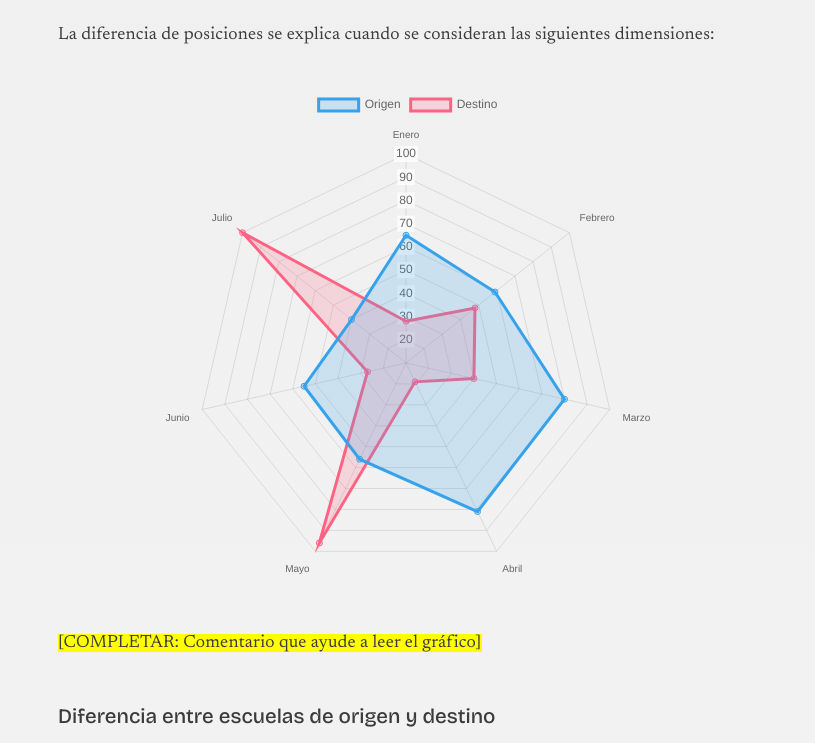
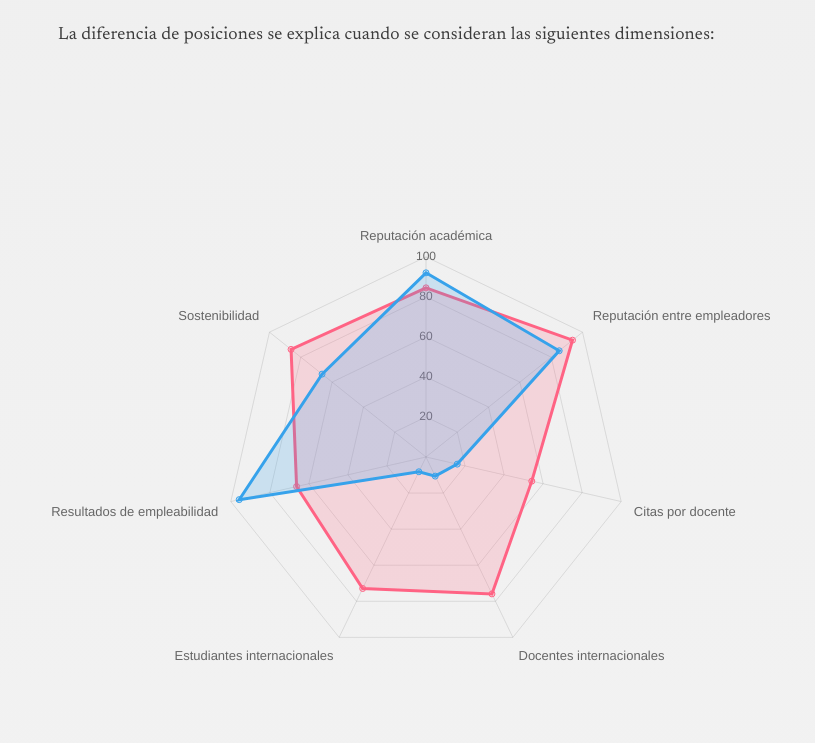
Before and after one commit to violeta-fer/clase-13, a plain HTML site: page index.html in a window 1280 px wide. Shown: the part 2231-2974 px from the top of the page, without its empty margins (232-1047 px from the left). Drawn offline with nearby package versions, Linux system fonts and the light colour scheme.

Commit message:
Add files via upload

```diff
--- a/script.js
+++ b/script.js
@@ -1,8 +1,9 @@
 document.addEventListener("DOMContentLoaded", () => {
     // Datos: única fuente para textos y cuadrículas
+    // Fuente: Excel QS World University Rankings 2027 y QS by Subject 2026 (Art & Design)
     const datos = {
-                    universidades: { total: 1504, origen: 186, destino: 87 },
-                    escuelas: { total: 303, origen: 155, destino: 7 },
+        universidades: { total: 1504, origen: 185, destino: 87 },
+        escuelas: { total: 303, origen: 155, destino: 7 }, // Chile figura en el tramo 151-200
     };
 
     document.querySelectorAll("[data-dato]").forEach((el) => {
@@ -25,31 +26,102 @@
     ranking("universidades", datos.universidades);
     ranking("escuelas", datos.escuelas);
 
-                // Gráficos de radar
-                const radar = (id) =>
+    // Gráficos de radar (puntajes reales, escala 0-100)
+    const NOMBRE_ORIGEN = "Universidad de Chile";
+    const NOMBRE_DESTINO = "Politecnico di Milano";
+
+    const radar = (id, labels, origen, destino, detalle) =>
         new Chart(document.getElementById(id), {
             type: "radar",
             data: {
-                            labels: ["Enero", "Febrero", "Marzo", "Abril", "Mayo", "Junio", "Julio"],
+                labels,
                 datasets: [
                     {
-                                    label: "Origen",
-                                    data: [65, 59, 80, 81, 56, 55, 40],
+                        label: NOMBRE_ORIGEN,
+                        data: origen,
                         borderColor: "rgb(54, 162, 235)",
                         backgroundColor: "rgba(54, 162, 235, 0.2)",
                     },
                     {
-                                    label: "Destino",
-                                    data: [28, 48, 40, 19, 96, 27, 100],
+                        label: NOMBRE_DESTINO,
+                        data: destino,
                         borderColor: "rgb(255, 99, 132)",
                         backgroundColor: "rgba(255, 99, 132, 0.2)",
                     },
                 ],
             },
+            options: {
+                plugins: {
+                    legend: { position: "bottom", labels: { font: { size: 14 } } },
+                    tooltip: {
+                        callbacks: {
+                            label: (ctx) =>
+                                detalle
+                                    ? `${ctx.dataset.label}: ${detalle[ctx.datasetIndex][ctx.dataIndex]}`
+                                    : `${ctx.dataset.label}: ${ctx.parsed.r}`,
+                        },
+                    },
+                },
+                scales: {
+                    r: {
+                        min: 0,
+                        max: 100,
+                        ticks: { stepSize: 20, backdropColor: "transparent" },
+                        pointLabels: { font: { size: 13 } },
+                    },
+                },
+            },
         });
 
-                radar("comparaUniversidades");
-                radar("comparaEscuelas");
+    // QS World University Rankings 2027: 7 de los 9 indicadores
+    // Se omiten "Razón docente-estudiante" (casi igual en ambas: 9.9 vs 8.9)
+    // y "Red de investigación internacional" (la menos contrastante: 76.8 vs 84.2)
+    radar(
+        "comparaUniversidades",
+        [
+            "Reputación académica",
+            "Reputación entre empleadores",
+            "Citas por docente",
+            "Docentes internacionales",
+            "Estudiantes internacionales",
+            "Resultados de empleabilidad",
+            "Sostenibilidad",
+        ],
+        [92.0, 85.1, 16.0, 10.6, 8.2, 95.7, 66.4], // Universidad de Chile
+        [84.5, 93.6, 54.2, 75.9, 72.9, 66.3, 86.2] // Politecnico di Milano
+    );
+
+    // QS by Subject 2026, Art & Design: puntaje y posición de cada indicador.
+    // La posición se invierte a escala 0-100 (100 = lugar 1) para que, igual que el puntaje,
+    // "más afuera" signifique "mejor": 100 * (1 - (posición - 1) / posición máxima de esa columna).
+    const MAX_RANK_ACADEMICO = 358;
+    const MAX_RANK_EMPLEADORES = 1904;
+    const invertir = (pos, max) => Math.round(100 * (1 - (pos - 1) / max) * 10) / 10;
+
+    // [puntaje académico, posición académica, puntaje empleadores, posición empleadores]
+    const chile = { ac: 52.5, acPos: 186, em: 78.5, emPos: 37 };
+    const polimi = { ac: 82.8, acPos: 10, em: 87.4, emPos: 13 };
+
+    const valores = (e) => [
+        e.ac,
+        invertir(e.acPos, MAX_RANK_ACADEMICO),
+        e.em,
+        invertir(e.emPos, MAX_RANK_EMPLEADORES),
+    ];
+    const textos = (e) => [`${e.ac} puntos`, `lugar ${e.acPos}`, `${e.em} puntos`, `lugar ${e.emPos}`];
+
+    radar(
+        "comparaEscuelas",
+        [
+            "Reputación académica (puntaje)",
+            "Reputación académica (posición)",
+            "Reputación entre empleadores (puntaje)",
+            "Reputación entre empleadores (posición)",
+        ],
+        valores(chile),
+        valores(polimi),
+        [textos(chile), textos(polimi)]
+    );
 
     // Mapa
     const map = L.map("map").setView([45.478031, 9.227319], 3);
--- a/style.css
+++ b/style.css
@@ -1,4 +1,4 @@
-            :root {
+:root {
                 --color-bg: #eaeaea;
                 --color-accent: slategray;
                 --color-text: rgb(60, 60, 60);
@@ -230,8 +230,8 @@
             }
 
             .grafico {
-                max-width: 500px;
-                margin: 2.5rem auto;
+                width: calc(100% + 4vw);
+                margin: 2.5rem -2vw;
             }
 
             #map {
```
Lines whose indentation alone changed are shown as unchanged.
